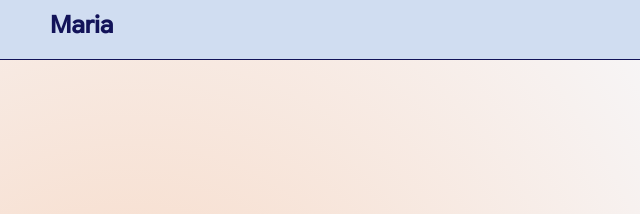
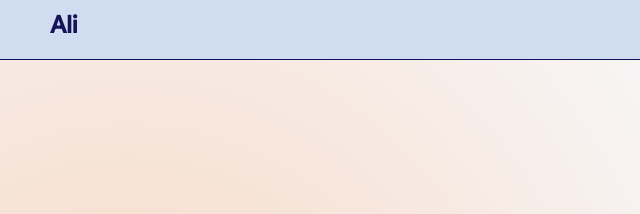
Before and after one commit to muhammadalidev26-prog/Portfolio, a plain HTML site: page index.html in a window 1280 px wide. Shown: the top 214 px of the page, 0-640 px from the left. Drawn offline with Linux system fonts and the light colour scheme.

Commit message:
Update index.html

```diff
--- a/index.html
+++ b/index.html
@@ -45,7 +45,7 @@
     <header class="header">
         <nav class="nav-bar">
             <h1 class="main-logo">
-                <a href="#">Maria</a>
+                <a href="#">Ali</a>
             </h1>
 
             <div class="nav-links-button">
```
